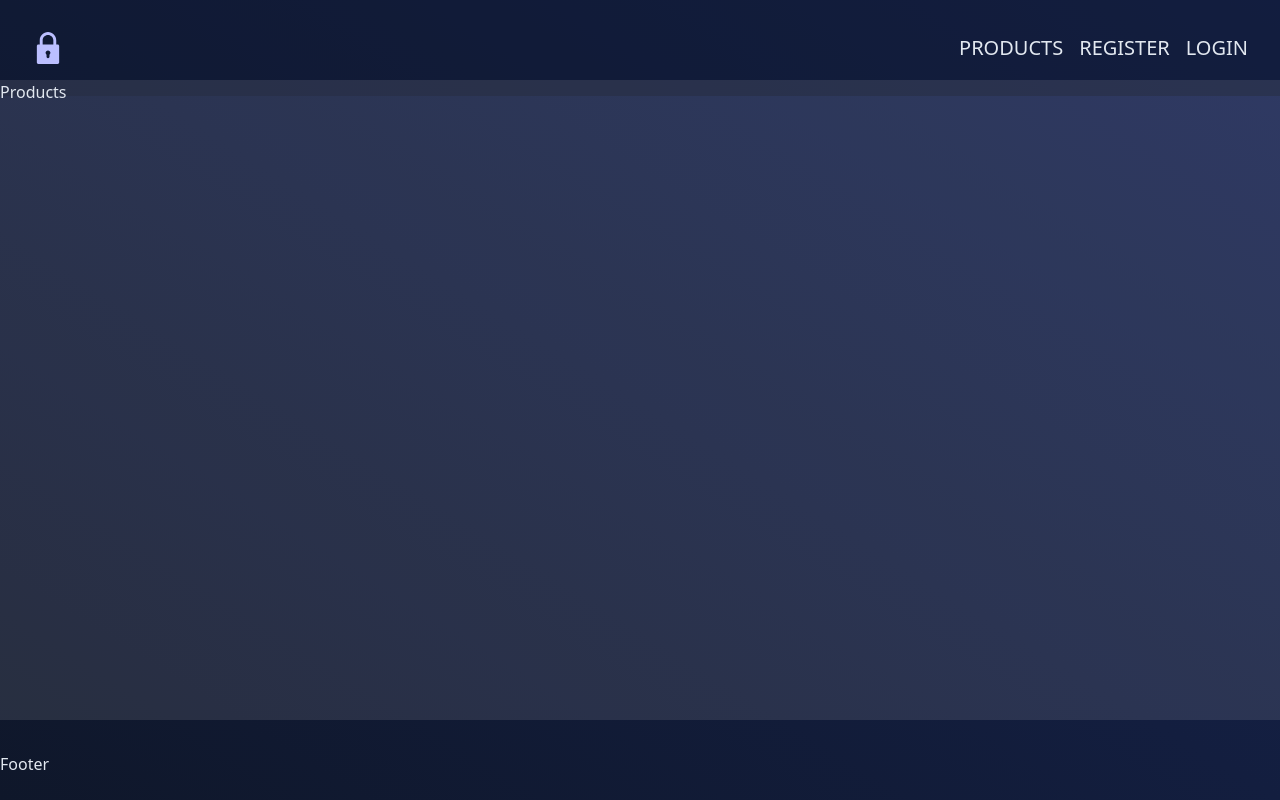
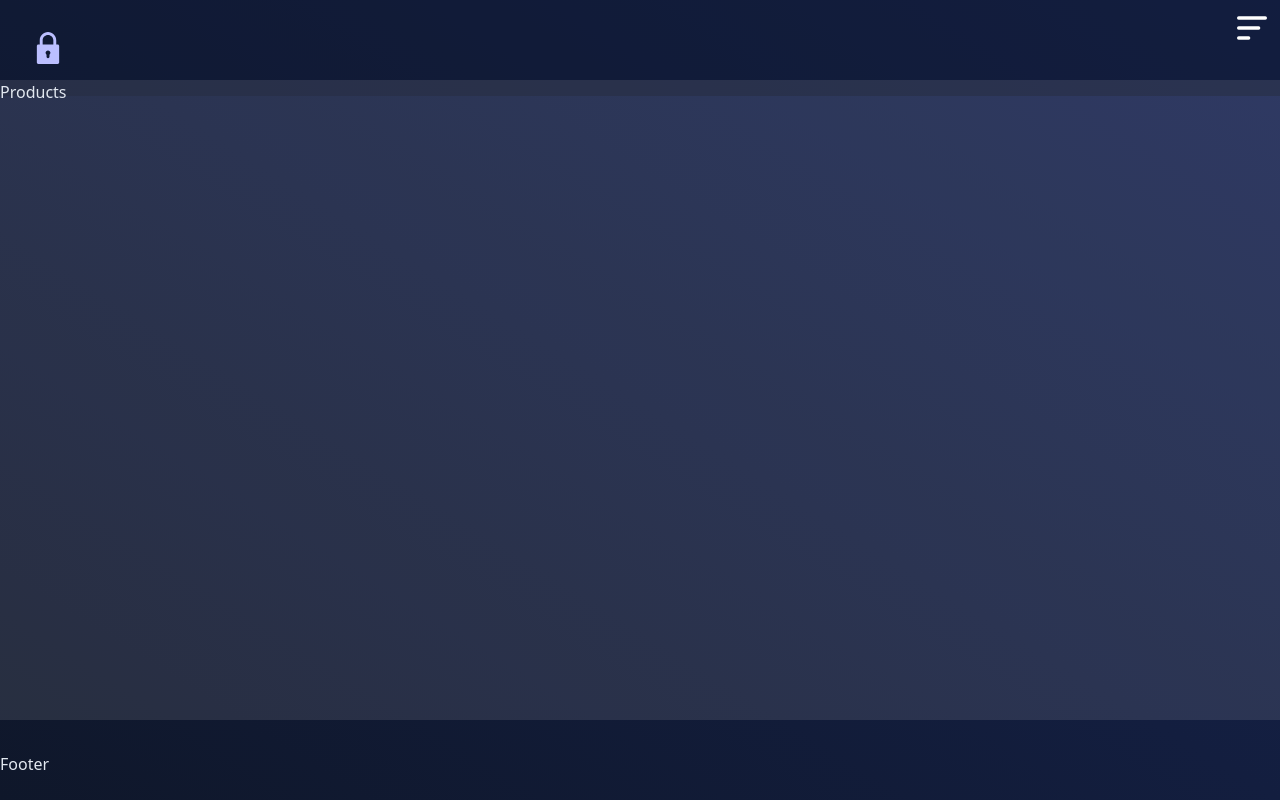
Before and after one commit to gebrina/permission-based-auth-client, a React (Vite) app: page / in a window 1280 px wide. Built offline with nearby package versions, Linux system fonts and the light colour scheme.

Commit message:
add hamberger menu icon and upate the navbar

```diff
--- a/src/components/Navbar.tsx
+++ b/src/components/Navbar.tsx
@@ -1,15 +1,49 @@
+import { useEffect, useState } from "react";
 import { NavLink } from "react-router-dom";
+import CloseMenuIcon from "../assets/close-menu.svg";
+import OpenMenuIcon from "../assets/open-menu.svg";
 
 export const Navbar = () => {
   const logoPath = "lock.svg";
+  const [showMenu, setShowMenu] = useState(false);
+  const [isSmallWindowWidth, setIsSmallWindowWidth] = useState(false);
+  const handleMenuToggle = () => setShowMenu(!showMenu);
+
+  useEffect(() => {
+    const handleWindowResize = () => {
+      let timeout = null;
+      timeout && clearTimeout(timeout);
+      timeout = setTimeout(() => setIsSmallWindowWidth(innerWidth < 700), 500);
+    };
+
+    window.addEventListener("resize", handleWindowResize);
+
+    return () => window.removeEventListener("resize", handleWindowResize);
+  });
+
   return (
     <header className="w-full bg-slate-900 bg-opacity-50 items-center p-3 flex justify-between sm:p-5 md:p-8">
       <img src={logoPath} className="text-white h-8" />
-      <nav className="flex justify-between gap-4 items-center uppercase text-xl">
-        <NavLink to="/">Products</NavLink>
-        <NavLink to="/create-account">Register</NavLink>
-        <NavLink to="/login">Login</NavLink>
-      </nav>
+
+      <div onClick={handleMenuToggle}>
+        <img
+          src={showMenu ? CloseMenuIcon : OpenMenuIcon}
+          className="fixed top-2 right-2 h-10 cursor-pointer hover:-translate-y-2 transition-all
+        "
+        />
+      </div>
+      {showMenu && (
+        <nav
+          className="
+        flex justify-between gap-4
+        items-center uppercase text-xl
+        "
+        >
+          <NavLink to="/">Products</NavLink>
+          <NavLink to="/create-account">Register</NavLink>
+          <NavLink to="/login">Login</NavLink>
+        </nav>
+      )}
     </header>
   );
 };
```
Also changed, not shown: src/assets/close-menu.svg (added), src/assets/open-menu.svg (added).
